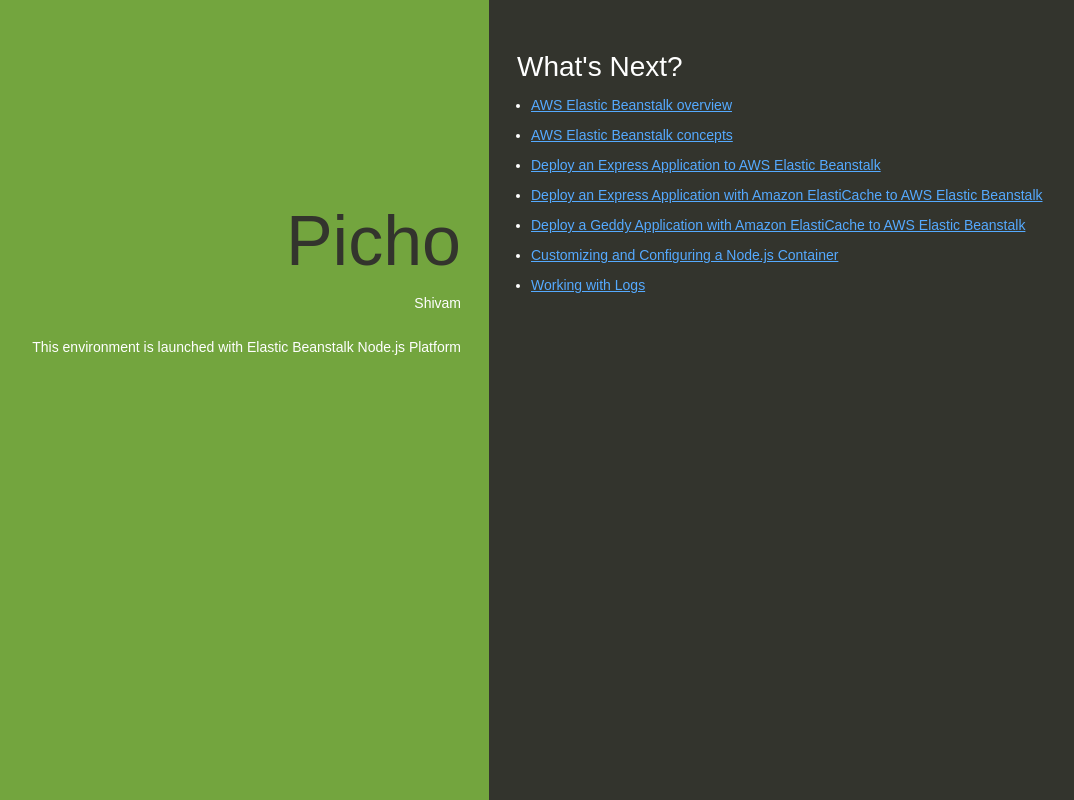
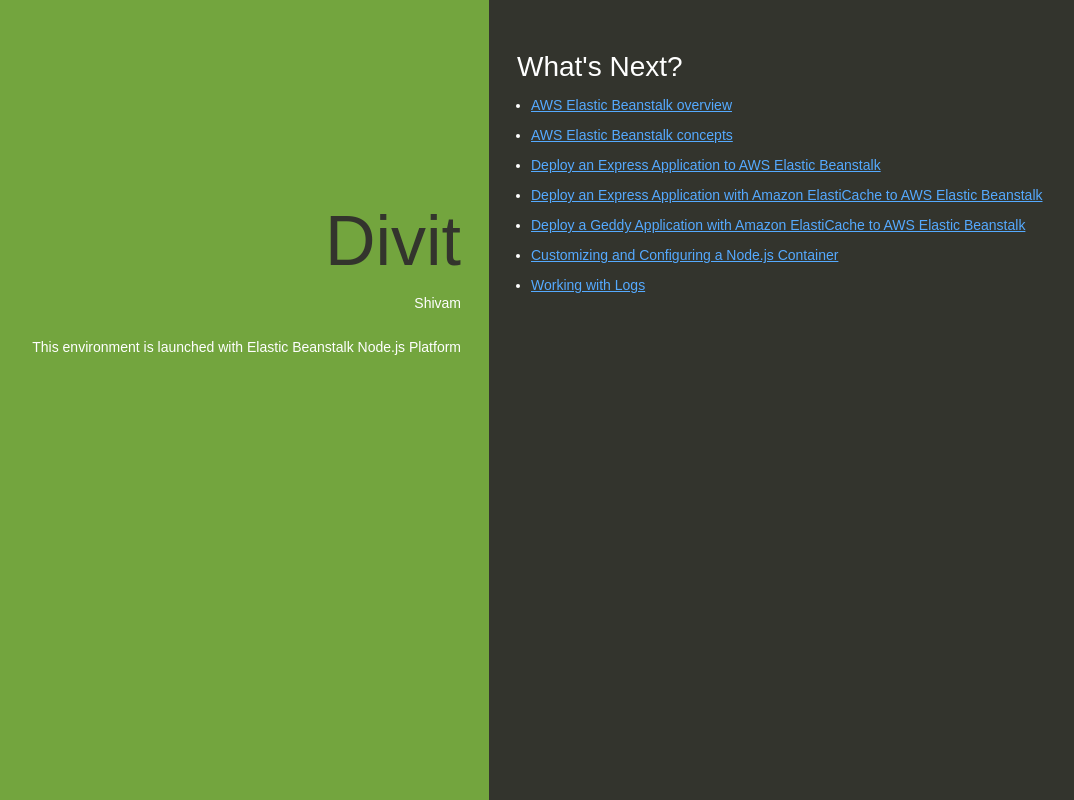
Before and after one commit to divitmishra2/pichodeployment, a website: page index.html in a window 1280 px wide. Shown: the whole page, without its empty margins (151-1225 px from the left). Drawn offline with Linux system fonts and the light colour scheme.

Commit message:
Change 2

```diff
--- a/index.html
+++ b/index.html
@@ -74,7 +74,7 @@
   </head>
   <body>
     <div class="textColumn">
-      <h1>Picho</h1>
+      <h1>Divit</h1>
       <p>Shivam</p>
       <p>This environment is launched with Elastic Beanstalk Node.js Platform</p>
     </div>
```
